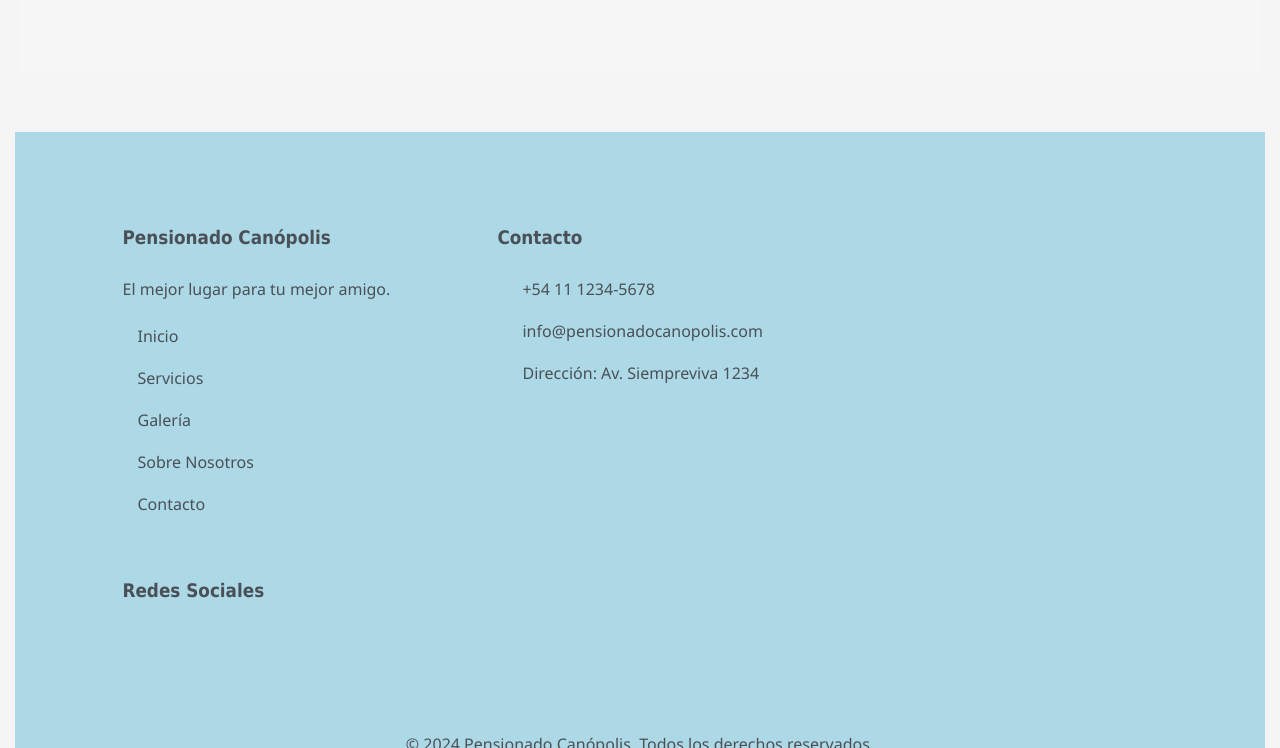
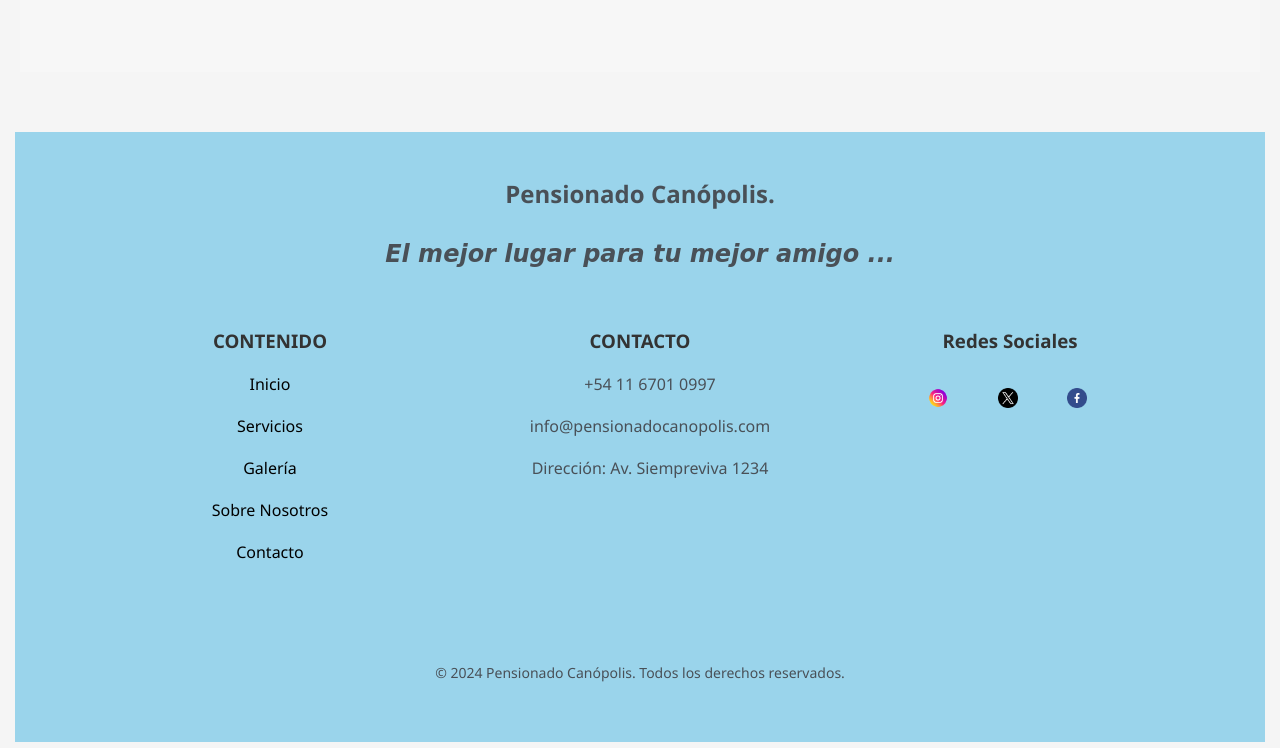
Before and after one commit to Marceloss2023/CanopolisWeb, a plain HTML site: page index.html in a window 1280 px wide. Shown: the part 2052-2800 px from the top of the page. Drawn offline with Linux system fonts and the light colour scheme.

Commit message:
cambios en el footer

```diff
--- a/css/estilos.css
+++ b/css/estilos.css
@@ -66,7 +66,7 @@ img {
 }
 
 #bienvenidos {
-  background-image: url(/imagenes/perros-jugando-jardin-1613561490.jpg);  /* REVISAR */
+
   background-size: cover;
   background-position: center;
   text-align: center;
@@ -171,16 +171,6 @@ img {
   position: relative; /* Necesario para posicionar el borde */
 }
 
-.menu ul:before {
-  content: "";
-  position: absolute;
-  top: 50%;
-  left: 2cm; /* Separación desde el margen izquierdo */
-  width: calc(100% - 2cm); /* Ancho total menos la separación izquierda */
-  height: 2px;
-  background-color: green; /* Color de la línea */
-  z-index: -1;
-}
 
 .menu ul li {
   margin-right: 5mm;
@@ -198,7 +188,7 @@ img {
 }
 
 .menu ul li a:hover {
-  background-color: #444;
+  background-color: #f4f5b9;
 }
 
 .logo {
@@ -588,43 +578,84 @@ main {
   font-weight: bold;
   font-size: 16px;
 }
-
+/* --------------------------------------FOOTER*/
+/* Estilos para el footer */
 footer {
-  background-color: #add8e6;
-  color: #495057;
-  padding: 50px 0;
+  background-color: #9ad4eb;
+  padding: 30px 0;
+}
+.titulo2 {
+  font-family: 'Dancing Script', cursive; /* Tipografía manuscrita */
+  font-style: italic; /* Letra inclinada */
+  text-align: center; /* Centrar el texto */
 }
 
-footer h3 {
-  margin-bottom: 20px;
-  font-family: 'Tahoma', Geneva, Verdana, sans-serif;
+.container {
+  max-width: 1200px;
+  margin: 0 auto;
+  text-align: center;
 }
 
-footer ul {
+.row {
+  display: flex;
+  flex-wrap: wrap;
+  justify-content: space-between;
+}
+
+.col-md-4 {
+  flex-basis: calc(33.33% - 20px);
+  margin-bottom: 20px;
+}
+
+h3 {
+  margin-bottom: 10px;
+  color: #333;
+}
+
+ul {
   list-style: none;
   padding: 0;
 }
 
-footer ul li {
-  margin-bottom: 10px;
+/* Estilos para las imágenes de las redes sociales */
+.redes-sociales img {
+  width: 30px;
+  height: 30px;
+  margin-right: 10px;
+}
+.redes-sociales li {
+  display: inline-block;
+}
+/* Estilos para el encabezado del footer */
+footer h2 {
+  text-align: center;
+  margin-bottom: 20px;
 }
 
-footer ul li a {
-  text-decoration: none;
-  color: #495057;
+/* Estilos para el encabezado repetido */
+.encabezado-repetido {
+  font-size: 18px;
+  margin-bottom: 20px;
 }
 
-.redes-sociales {
-  display: flex;
-  justify-content: center;
+/* Estilos para el copyright */
+.copyright {
+  text-align: center;
+  margin-top: 20px;
+  font-size: 14px;
 }
 
-.redes-sociales li {
-  margin-right: 20px;
+#X .img { /* a revisar */
+  width: 20px;
+  height: 20px;
 }
-
-.redes-sociales li:last-child {
-  margin-right: 0;
+#facebook .img { /* a revisar */
+  width: 20px;
+  height: 20px;
+}
+#instagram .img { /* a revisar */
+  width: 20px;
+  height: 20px;
 }
 .copyright {
   display: grid;
--- a/index.html
+++ b/index.html
@@ -76,12 +76,14 @@
     </section>
   </main>
 
+
 <footer>
   <div class="container">
+    <h2 class="titulo1">Pensionado Canópolis.</h2>
+    <h2 class = "titulo2">El mejor lugar para tu mejor amigo ...</h2>
     <div class="row">
       <div class="col-md-4">
-            <h3>Pensionado Canópolis</h3>
-            <p>El mejor lugar para tu mejor amigo.</p>
+        <h3>CONTENIDO</h3>
         <ul>
           <li><a href="index.html">Inicio</a></li>
           <li><a href="servicios.html">Servicios</a></li>
@@ -91,19 +93,19 @@
         </ul>
       </div>
       <div class="col-md-4">
-            <h3>Contacto</h3>
+        <h3>CONTACTO</h3>
         <ul>
-              <li><i class="fa fa-phone"></i> +54 11 1234-5678</li>
-              <li><i class="fa fa-envelope"></i> info@pensionadocanopolis.com</li>
-              <li><i class="fa fa-map-marker"></i> Dirección: Av. Siempreviva 1234</li>
+          <li><i class="Canopolis-phone"></i> +54 11 6701 0997</li>
+          <li><i class="Canopolis-mail"></i> info@pensionadocanopolis.com</li>
+          <li><i class="Canopolis-adress"></i> Dirección: Av. Siempreviva 1234</li>
         </ul>
       </div>
       <div class="col-md-4">
         <h3>Redes Sociales</h3>
         <ul class="redes-sociales">
-              <li><a href="https://www.facebook.com/pensionadocanopolis"><i class="fa fa-facebook"></i></a></li>
-              <li><a href="https://www.twitter.com/pensionadocanopolis"><i class="fa fa-twitter"></i></a></li>
-              <li><a href="https://www.instagram.com/pensionadocanopolis"><i class="fa fa-instagram"></i></a></li>
+          <li id="instagram"><img src="imagenes/instagram.png" alt="Instagram"></li>
+          <li id="X"><img src="imagenes/X.png" alt="X"></li>
+          <li id="facebook"><img src="imagenes/facebook.png" alt="facebook"></li>
         </ul>
       </div>
     </div>
@@ -121,5 +123,6 @@
       validarFormulario();
     });
   </script>
+
 </body>
 </html>
```
Also changed, not shown: about.html (+12 -11 lines), contacto.html (+10 -9 lines), galeria.html (+10 -9 lines), servicios.html (+12 -11 lines), imagenes/X.png (added), imagenes/facebook.png (added), imagenes/instagram.png (added). Lines whose indentation alone changed are shown as unchanged.
